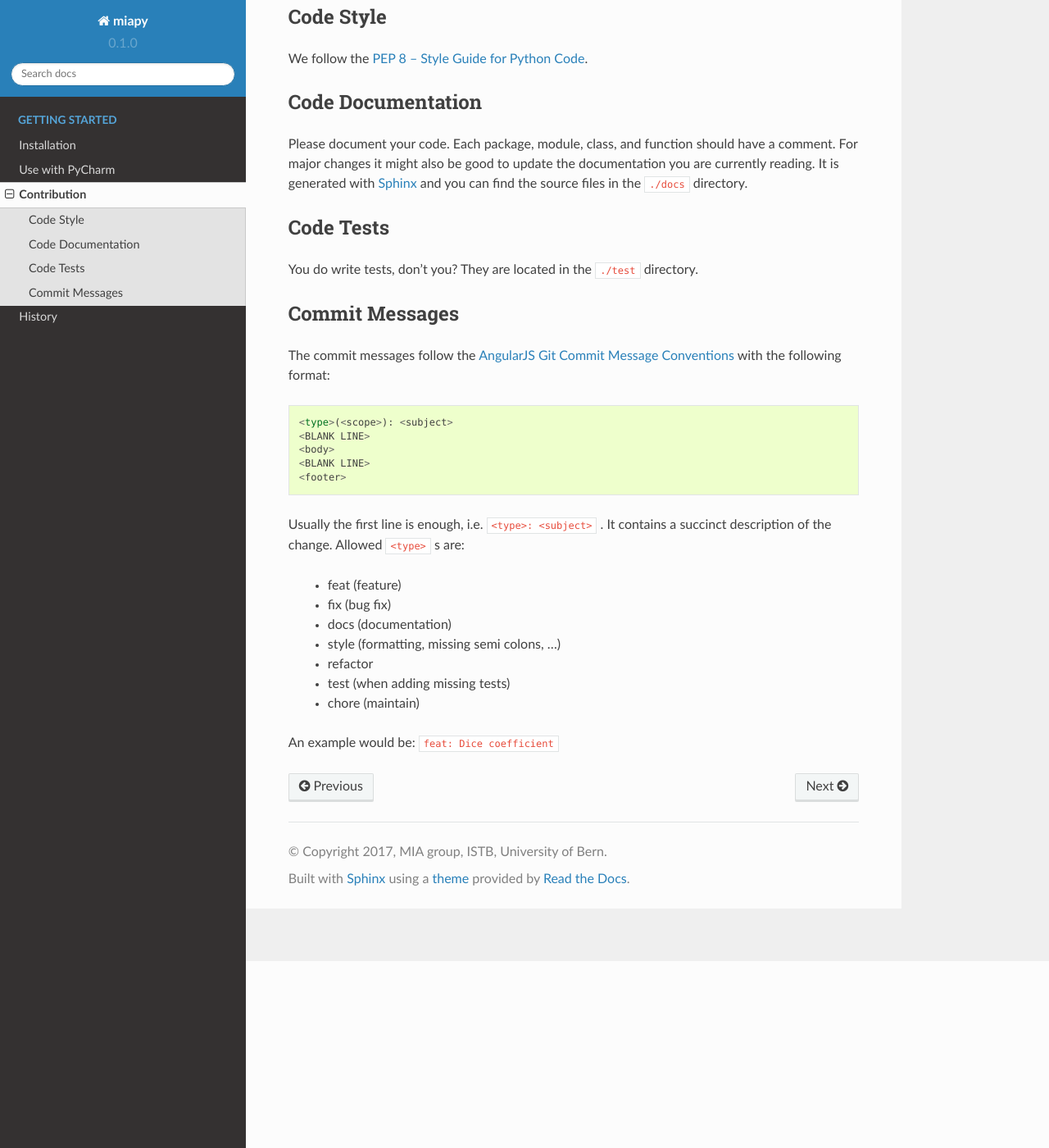
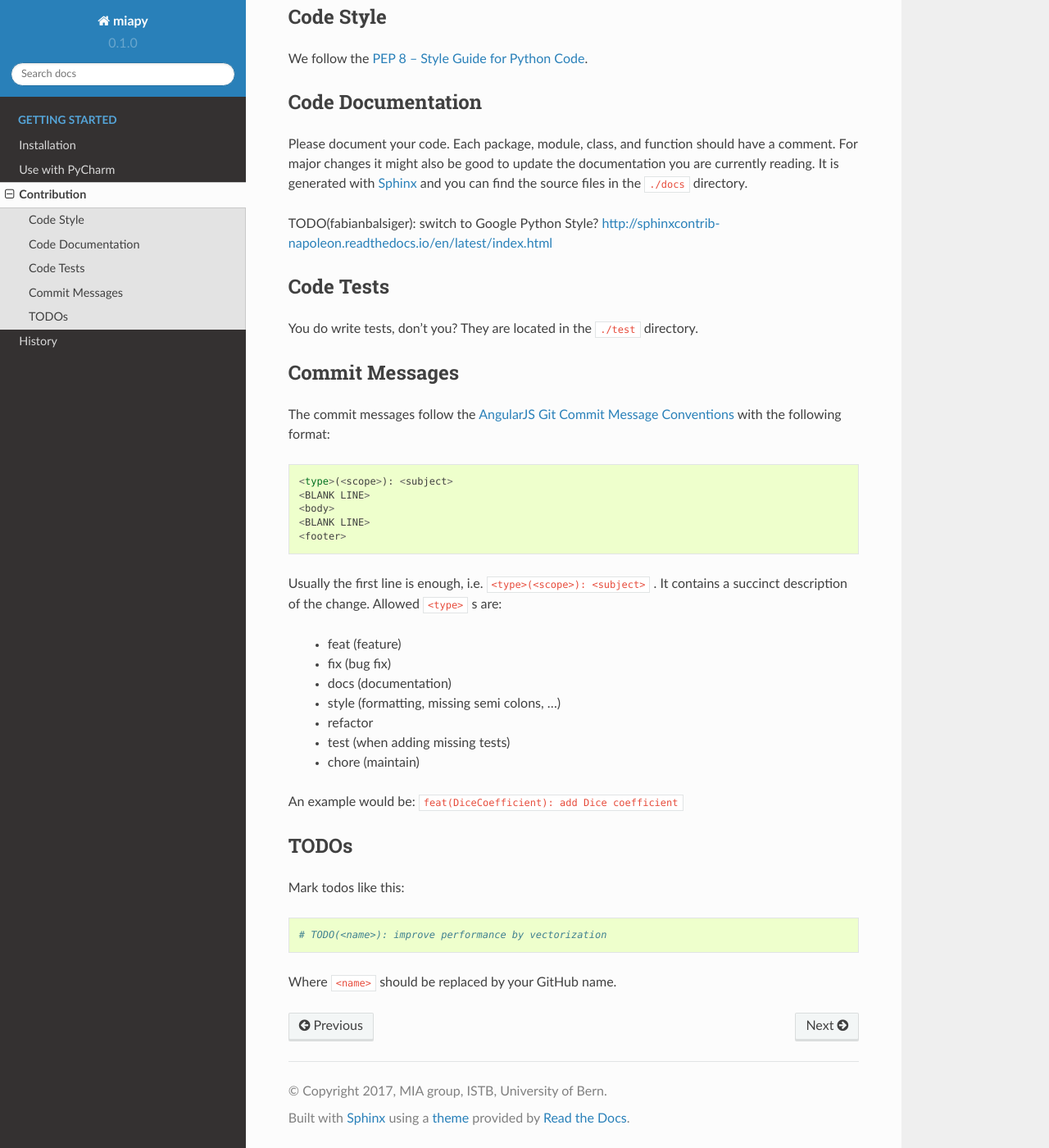
Before and after one commit to rundherum/pymia, a Sphinx documentation site: the page built from docs/contribution.rst, in a window 1280 px wide and 1400 px high, scrolled down 228 px. Shown: the whole window at 82% size. Built offline with Sphinx 7.4.7 and the Read the Docs theme 2.0.0, drawn with Linux system fonts in a browser that asks for light colours; formulas are drawn with MathJax 3.

Commit message:
docs(contribution): add todo guide

```diff
--- a/docs/contribution.rst
+++ b/docs/contribution.rst
@@ -15,6 +15,8 @@ Please document your code. Each package, module, class, and function should have
 For major changes it might also be good to update the documentation you are currently reading.
 It is generated with `Sphinx <http://www.sphinx-doc.org>`_ and you can find the source files in the ``./docs`` directory.
 
+TODO(fabianbalsiger): switch to Google Python Style? http://sphinxcontrib-napoleon.readthedocs.io/en/latest/index.html
+
 Code Tests
 ----------
 You do write tests, don't you? They are located in the ``./test`` directory.
@@ -31,7 +33,7 @@ with the following format::
     <BLANK LINE>
     <footer>
 
-Usually the first line is enough, i.e. ``<type>: <subject>`` .
+Usually the first line is enough, i.e. ``<type>(<scope>): <subject>`` .
 It contains a succinct description of the change. Allowed ``<type>`` s are:
 
  * feat (feature)
@@ -42,4 +44,12 @@ It contains a succinct description of the change. Allowed ``<type>`` s are:
  * test (when adding missing tests)
  * chore (maintain)
 
-An example would be: ``feat: Dice coefficient``
+An example would be: ``feat(DiceCoefficient): add Dice coefficient``
+
+TODOs
+-----
+Mark todos like this::
+
+    # TODO(<name>): improve performance by vectorization
+
+Where ``<name>`` should be replaced by your GitHub name.
```
